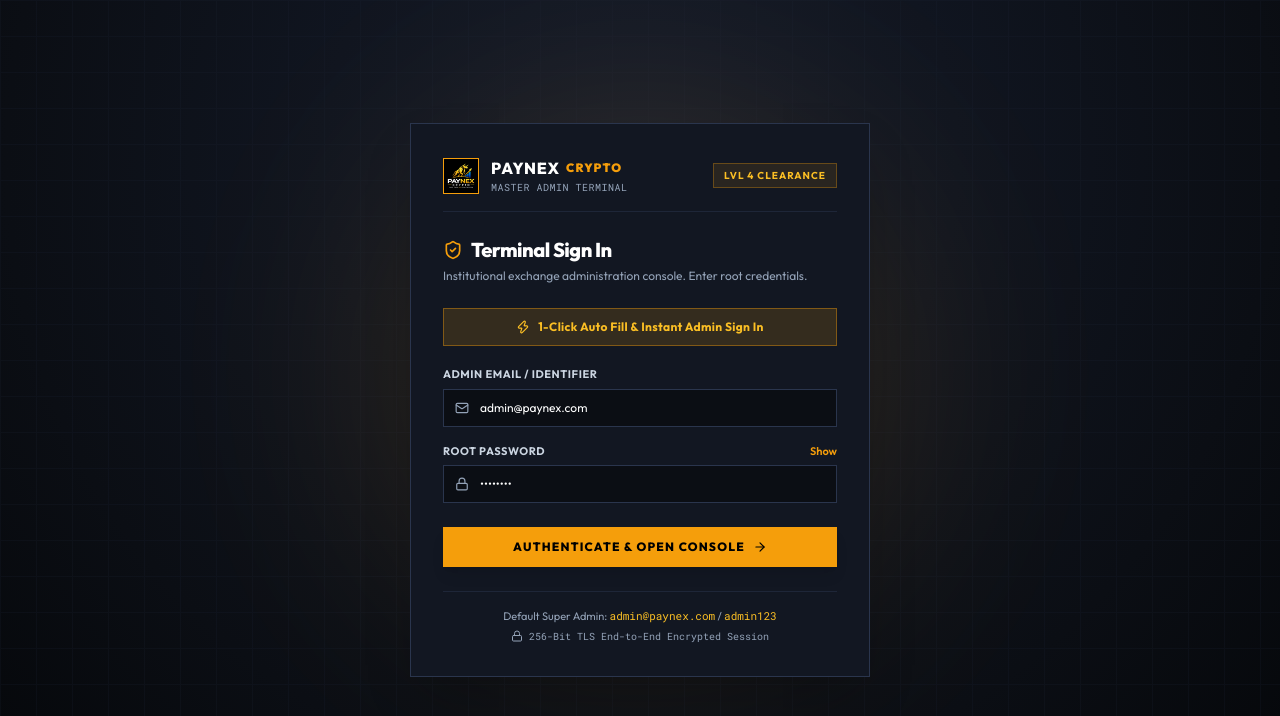
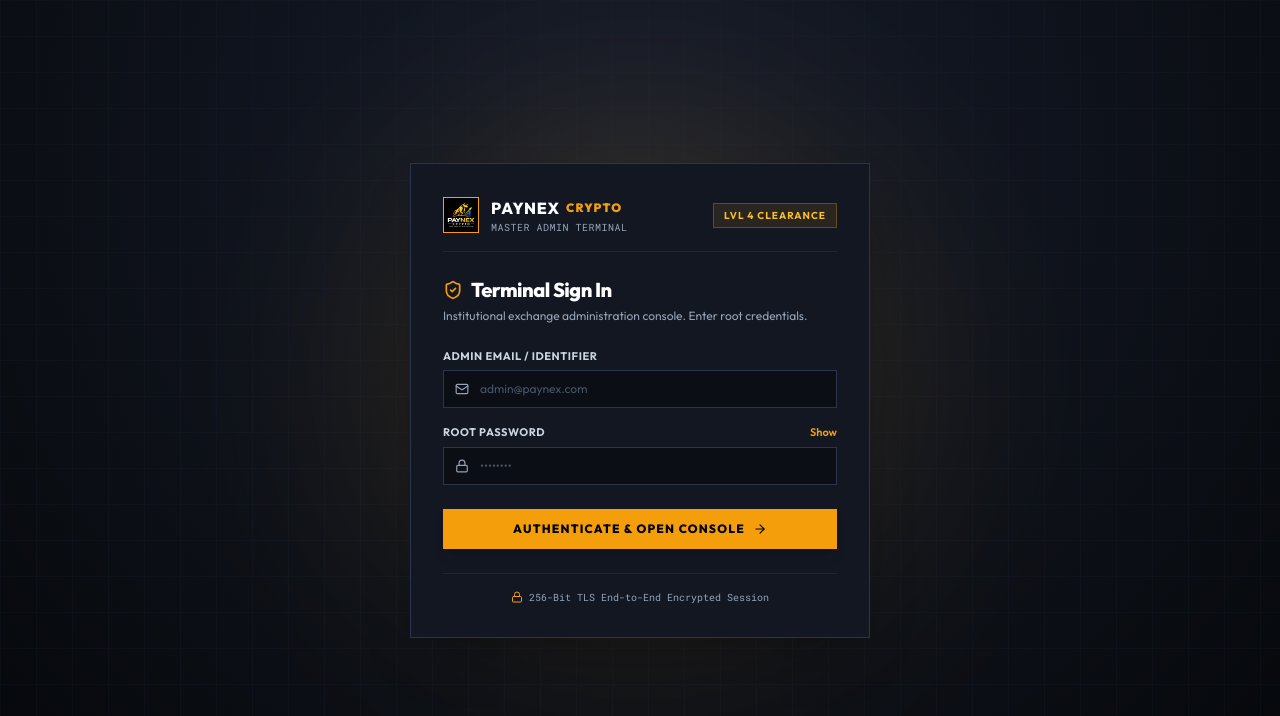
Before and after one commit to sachinkr-2003/Paynex-admin, a React (Vite) app: page /#dashboard in a window 1280 px wide. Shown: the top 716 px of the page. Built offline with nearby package versions, Linux system fonts and the light colour scheme; no server answers.

Commit message:
sec: Remove auto-fill button, prefilled values and default credentials text from admin login

```diff
--- a/src/pages/AdminLoginPage.jsx
+++ b/src/pages/AdminLoginPage.jsx
@@ -1,11 +1,11 @@
 import { useState } from 'react';
 import adminApi from '../services/api';
 import { showSuccessAlert, showErrorAlert } from '../utils/swal';
-import { ShieldCheck, Zap, AlertTriangle, Mail, Lock, Loader2, ArrowRight } from 'lucide-react';
+import { ShieldCheck, AlertTriangle, Mail, Lock, Loader2, ArrowRight } from 'lucide-react';
 
 export default function AdminLoginPage({ onLoginSuccess }) {
-  const [email, setEmail] = useState('admin@paynex.com');
-  const [password, setPassword] = useState('admin123');
+  const [email, setEmail] = useState('');
+  const [password, setPassword] = useState('');
   const [showPassword, setShowPassword] = useState(false);
   const [isLoading, setIsLoading] = useState(false);
   const [errorMessage, setErrorMessage] = useState('');
@@ -116,21 +116,6 @@ export default function AdminLoginPage({ onLoginSuccess }) {
           </p>
         </div>
 
-        {/* 1-Click Instant Master Admin Fill */}
-        <button
-          type="button"
-          onClick={() => {
-            setEmail('admin@paynex.com');
-            setPassword('admin123');
-            handleSubmit();
-          }}
-          className="w-full mb-5 py-2.5 px-4 bg-amber-500/15 hover:bg-amber-500/25 border border-amber-500/40 text-amber-400 text-xs font-bold tracking-wide flex items-center justify-center gap-2 transition-all cursor-pointer"
-          style={{ borderRadius: '0px' }}
-        >
-          <Zap size={14} className="text-amber-400" />
-          <span>1-Click Auto Fill & Instant Admin Sign In</span>
-        </button>
-
         {/* Error Banner */}
         {errorMessage && (
           <div className="mb-4 p-3 bg-red-500/10 border border-red-500/40 text-red-400 text-xs flex items-center gap-2 font-medium">
@@ -212,14 +197,10 @@ export default function AdminLoginPage({ onLoginSuccess }) {
           </div>
         </form>
 
-        {/* Security Credentials Tip */}
+        {/* Security Credentials Footer */}
         <div className="mt-6 pt-4 border-t border-[#1e2638] text-center">
-          <div className="text-[11px] text-slate-400">
-            Default Super Admin: <span className="text-amber-400 font-mono">admin@paynex.com</span> /{' '}
-            <span className="text-amber-400 font-mono">admin123</span>
-          </div>
-          <div className="text-[10px] text-slate-400 mt-1 flex items-center justify-center gap-1.5 font-mono">
-            <Lock size={12} className="text-slate-400" /> 256-Bit TLS End-to-End Encrypted Session
+          <div className="text-[10px] text-slate-400 flex items-center justify-center gap-1.5 font-mono">
+            <Lock size={12} className="text-amber-500" /> 256-Bit TLS End-to-End Encrypted Session
           </div>
         </div>
       </div>
```
